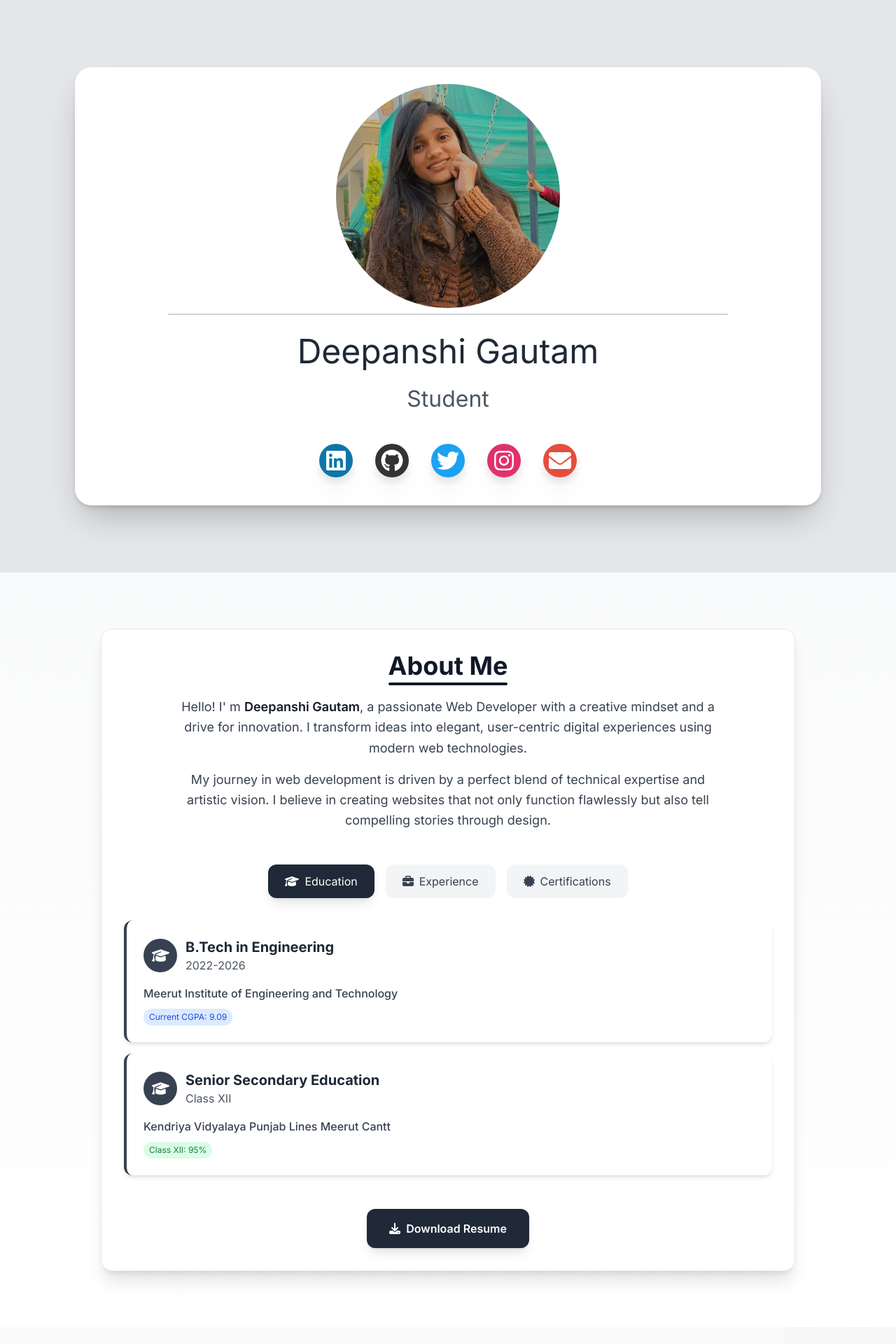
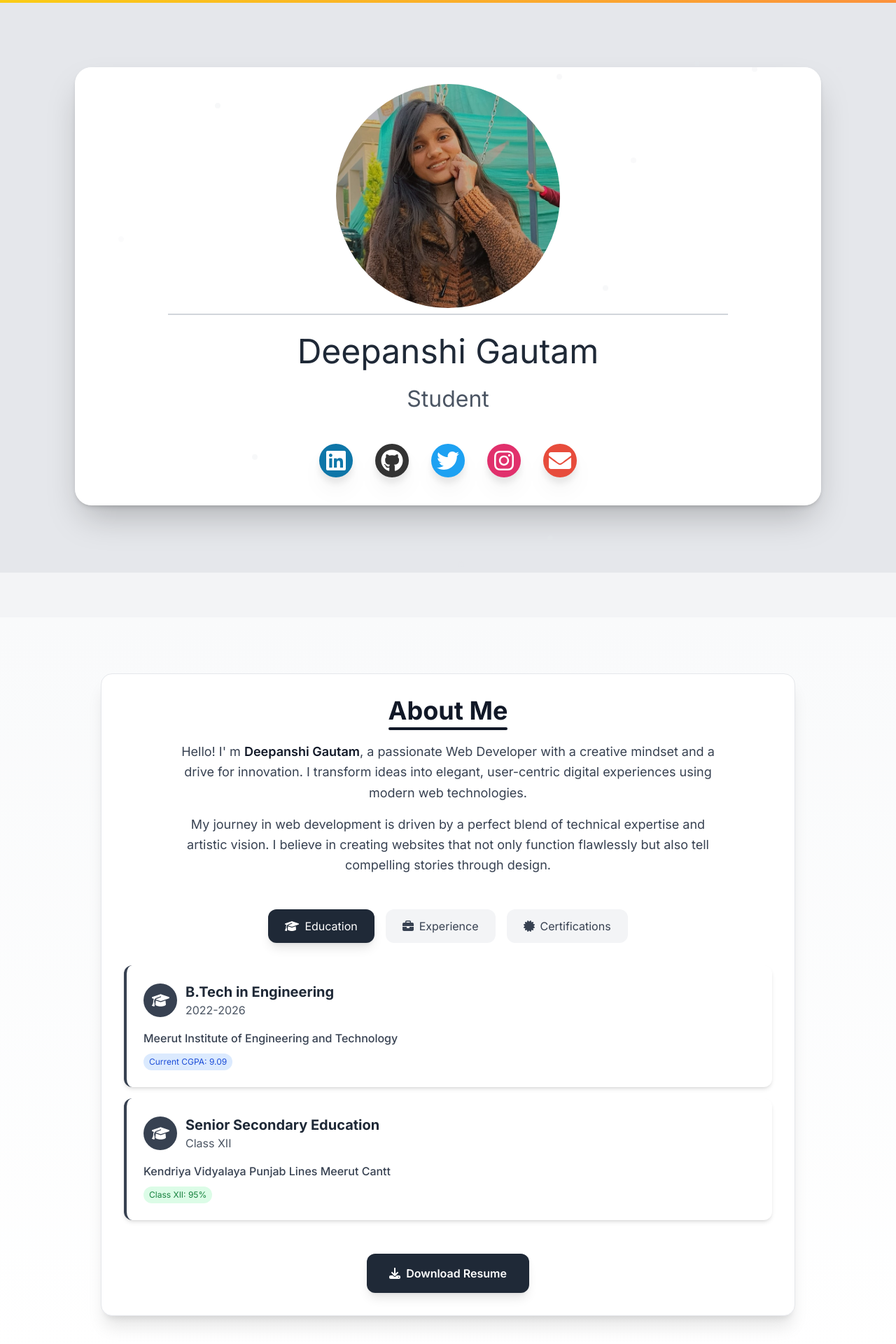
Before and after one commit to deepanshigautam/deepanshi-portfolio, a Next.js app: page / in a window 1280 px wide. Shown: the top 1920 px of the page at 70% size. Built offline with nearby package versions, Linux system fonts and the light colour scheme.

Commit message:
Loader added

```diff
--- a/app/page.js
+++ b/app/page.js
@@ -5,69 +5,399 @@ import Aboutme from "@/components/main/Aboutme";
 import Skills from "@/components/main/Skills";
 import ProjectSection from "@/components/main/ProjectSection";
 import Footer from "@/components/main/footer";
-import { motion } from "framer-motion";
+import { motion, useScroll, useSpring } from "framer-motion";
 import "@/app/globals.css";
 
-const Loading = () => (
-  <div className="fixed inset-0 flex items-center justify-center bg-gray-100 z-50">
-    {/* Loader SVGs and animations */}
+// New Custom Loader Component
+const CustomLoader = () => {
+  return (
+    <div className="h-screen w-full flex items-center justify-center bg-gray-100">
+      <div className="flex items-center justify-center gap-4">
+        <style jsx>{`
+          .loader {
+            --path: #2f3545;
+            --dot: #fbb117;
+            --duration: 3s;
+            width: 44px;
+            height: 44px;
+            position: relative;
+            display: inline-block;
+            margin: 0 16px;
+          }
+
+          .loader:before {
+            content: "";
+            width: 6px;
+            height: 6px;
+            border-radius: 50%;
+            position: absolute;
+            display: block;
+            background: var(--dot);
+            top: 37px;
+            left: 19px;
+            transform: translate(-18px, -18px);
+            animation: dotRect var(--duration) cubic-bezier(0.785, 0.135, 0.15, 0.86) infinite;
+          }
+
+          .loader svg {
+            display: block;
+            width: 100%;
+            height: 100%;
+          }
+
+          .loader svg rect,
+          .loader svg polygon,
+          .loader svg circle {
+            fill: none;
+            stroke: var(--path);
+            stroke-width: 10px;
+            stroke-linejoin: round;
+            stroke-linecap: round;
+          }
+
+          .loader svg polygon {
+            stroke-dasharray: 145 76 145 76;
+            stroke-dashoffset: 0;
+            animation: pathTriangle var(--duration) cubic-bezier(0.785, 0.135, 0.15, 0.86) infinite;
+          }
+
+          .loader svg rect {
+            stroke-dasharray: 192 64 192 64;
+            stroke-dashoffset: 0;
+            animation: pathRect 3s cubic-bezier(0.785, 0.135, 0.15, 0.86) infinite;
+          }
+
+          .loader svg circle {
+            stroke-dasharray: 150 50 150 50;
+            stroke-dashoffset: 75;
+            animation: pathCircle var(--duration) cubic-bezier(0.785, 0.135, 0.15, 0.86) infinite;
+          }
+
+          .loader.triangle {
+            width: 48px;
+          }
+
+          .loader.triangle:before {
+            left: 21px;
+            transform: translate(-10px, -18px);
+            animation: dotTriangle var(--duration) cubic-bezier(0.785, 0.135, 0.15, 0.86) infinite;
+          }
+
+          @keyframes pathTriangle {
+            33% {
+              stroke-dashoffset: 74;
+            }
+            66% {
+              stroke-dashoffset: 147;
+            }
+            100% {
+              stroke-dashoffset: 221;
+            }
+          }
+
+          @keyframes dotTriangle {
+            33% {
+              transform: translate(0, 0);
+            }
+            66% {
+              transform: translate(10px, -18px);
+            }
+            100% {
+              transform: translate(-10px, -18px);
+            }
+          }
+
+          @keyframes pathRect {
+            25% {
+              stroke-dashoffset: 64;
+            }
+            50% {
+              stroke-dashoffset: 128;
+            }
+            75% {
+              stroke-dashoffset: 192;
+            }
+            100% {
+              stroke-dashoffset: 256;
+            }
+          }
+
+          @keyframes dotRect {
+            25% {
+              transform: translate(0, 0);
+            }
+            50% {
+              transform: translate(18px, -18px);
+            }
+            75% {
+              transform: translate(0, -36px);
+            }
+            100% {
+              transform: translate(-18px, -18px);
+            }
+          }
+
+          @keyframes pathCircle {
+            25% {
+              stroke-dashoffset: 125;
+            }
+            50% {
+              stroke-dashoffset: 175;
+            }
+            75% {
+              stroke-dashoffset: 225;
+            }
+            100% {
+              stroke-dashoffset: 275;
+            }
+          }
+        `}</style>
+
+        <div className="loader">
+          <svg viewBox="0 0 80 80">
+            <circle id="test" cx="40" cy="40" r="32"></circle>
+          </svg>
+        </div>
+
+        <div className="loader triangle">
+          <svg viewBox="0 0 86 80">
+            <polygon points="43 8 79 72 7 72"></polygon>
+          </svg>
+        </div>
+
+        <div className="loader">
+          <svg viewBox="0 0 80 80">
+            <rect x="8" y="8" width="64" height="64"></rect>
+          </svg>
+        </div>
+      </div>
     </div>
   );
+};
+
+// Optimized Particle component using transform instead of y position
+const Particle = ({ className, style }) => (
+  <motion.div
+    className={`absolute rounded-full bg-gray-200 ${className}`}
+    style={style}
+    animate={{
+      transform: ['translateY(-20px)', 'translateY(20px)'],
+      opacity: [0.15, 0.3, 0.15],
+    }}
+    transition={{
+      duration: Math.random() * 2 + 2,
+      repeat: Infinity,
+      repeatType: "reverse",
+      ease: "easeInOut"
+    }}
+  />
+);
+
+// Optimized background with fewer particles
+const ParticleBackground = () => (
+  <div className="fixed inset-0 pointer-events-none">
+    {[...Array(12)].map((_, i) => (
+      <Particle
+        key={i}
+        className="w-2 h-2"
+        style={{
+          left: `${Math.random() * 100}%`,
+          top: `${Math.random() * 100}%`,
+          willChange: 'transform'
+        }}
+      />
+    ))}
+  </div>
+);
+
+// Optimized progress indicator
+const ProgressIndicator = () => {
+  const { scrollYProgress } = useScroll();
+  const scaleX = useSpring(scrollYProgress, {
+    stiffness: 100,
+    damping: 30,
+    restDelta: 0.001
+  });
+
+  return (
+    <motion.div
+      className="fixed top-0 left-0 right-0 h-1 bg-gradient-to-r from-yellow-400 to-orange-400 origin-left z-50"
+      style={{ scaleX, willChange: 'transform' }}
+    />
+  );
+};
+
+// Optimized navigation dots
+const NavigationDots = () => {
+
+
+  useEffect(() => {
+    const observer = new IntersectionObserver(
+      (entries) => {
+        entries.forEach((entry) => {
+          if (entry.isIntersecting) {
+            setActiveSection(entry.target.id);
+          }
+        });
+      },
+      { threshold: 0.3, rootMargin: '-20% 0px -20% 0px' }
+    );
+
+    sections.forEach((section) => {
+      const element = document.getElementById(section);
+      if (element) observer.observe(element);
+    });
+
+    return () => observer.disconnect();
+  }, []);
+
+  return (
+    <div className="fixed right-4 top-1/2 transform -translate-y-1/2 space-y-4 z-50">
+      {sections.map((section) => (
+        <motion.div
+          key={section}
+          className={`w-2 h-2 rounded-full cursor-pointer ${
+            activeSection === section ? 'bg-purple-400' : 'bg-gray-300'
+          }`}
+          whileHover={{ scale: 1.2 }}
+          transition={{ type: "spring", stiffness: 400, damping: 17 }}
+          onClick={() => {
+            document.getElementById(section)?.scrollIntoView({ behavior: 'smooth' });
+          }}
+        />
+      ))}
+    </div>
+  );
+};
 
 export default function Home() {
   const [loading, setLoading] = useState(true);
 
   useEffect(() => {
-    const timer = setTimeout(() => {
-      setLoading(false);
-    }, 1000); // Adjust the duration as needed
-
+    const timer = setTimeout(() => setLoading(false), 1500);
     return () => clearTimeout(timer);
   }, []);
 
+  // Optimized animation variants
+  const fadeIn = {
+    hidden: { opacity: 0, y: 20 },
+    visible: {
+      opacity: 1,
+      y: 0,
+      transition: {
+        duration: 0.6,
+        ease: "easeOut"
+      }
+    }
+  };
+
+  const aboutVariants = {
+    hidden: {
+      opacity: 0,
+      scale: 0.95
+    },
+    visible: {
+      opacity: 1,
+      scale: 1,
+      transition: {
+        type: "spring",
+        duration: 0.8,
+        bounce: 0.2
+      }
+    }
+  };
+
+  const staggerContainer = {
+    hidden: { opacity: 0 },
+    visible: {
+      opacity: 1,
+      transition: {
+        staggerChildren: 0.15,
+        delayChildren: 0.1
+      }
+    }
+  };
+
+  const projectItem = {
+    hidden: {
+      opacity: 0,
+      y: 20
+    },
+    visible: {
+      opacity: 1,
+      y: 0,
+      transition: {
+        type: "spring",
+        damping: 20,
+        stiffness: 100
+      }
+    }
+  };
+
   return (
-    <main className="min-h-screen w-full bg-[#F6f7f8]">
-      {loading && <Loading />}
-      {!loading && (
+    <main className="h-full w-full relative bg-gray-100">
+      {loading ? (
+        <CustomLoader />
+      ) : (
         <>
+          <ProgressIndicator />
+
+          <ParticleBackground />
+
           <motion.div
-            initial={{ opacity: 0, y: 20 }}
-            animate={{ opacity: 1, y: 0 }}
-            transition={{ duration: 0.6, ease: "easeOut" }}
+            initial="hidden"
+            animate="visible"
+            className="flex flex-col gap-16"
+          >
+            <motion.section
+              id="hero"
+              variants={fadeIn}
+              transition={{ duration: 0.5 }}
             >
               <Hero />
-          </motion.div>
+            </motion.section>
 
-          <motion.div
-            initial={{ opacity: 0, y: 20 }}
-            animate={{ opacity: 1, y: 0 }}
-            transition={{ duration: 0.6, ease: "easeOut", delay: 0.2 }}
+            <motion.section
+              id="about"
+              variants={aboutVariants}
+              viewport={{ once: true, margin: "-100px" }}
+              whileInView="visible"
+              initial="hidden"
+              className="transform-gpu"
             >
               <Aboutme />
-          </motion.div>
+            </motion.section>
 
-          <motion.div
-            initial={{ opacity: 0, y: 20 }}
-            animate={{ opacity: 1, y: 0 }}
-            transition={{ duration: 0.6, ease: "easeOut", delay: 0.4 }}
+            <motion.section
+              id="skills"
+              variants={fadeIn}
+              viewport={{ once: true, margin: "-100px" }}
+              whileInView="visible"
+              initial="hidden"
+              className="transform-gpu"
             >
               <Skills />
-          </motion.div>
+            </motion.section>
 
-          <motion.div
-            initial={{ opacity: 0, y: 20 }}
-            animate={{ opacity: 1, y: 0 }}
-            transition={{ duration: 0.6, ease: "easeOut", delay: 0.6 }}
+            <motion.section
+              id="projects"
+              variants={staggerContainer}
+              viewport={{ once: true, margin: "-100px" }}
+              whileInView="visible"
+              initial="hidden"
+              className="w-full transform-gpu"
             >
-            <ProjectSection />
-          </motion.div>
+              <ProjectSection itemVariants={projectItem} />
+            </motion.section>
 
-          <motion.div
-            initial={{ opacity: 0, y: 20 }}
-            animate={{ opacity: 1, y: 0 }}
-            transition={{ duration: 0.6, ease: "easeOut", delay: 0.8 }}
+            <motion.footer
+              variants={fadeIn}
+              viewport={{ once: true }}
+              whileInView="visible"
+              initial="hidden"
             >
               <Footer />
+            </motion.footer>
           </motion.div>
         </>
       )}
```
Lines whose indentation alone changed are shown as unchanged.
